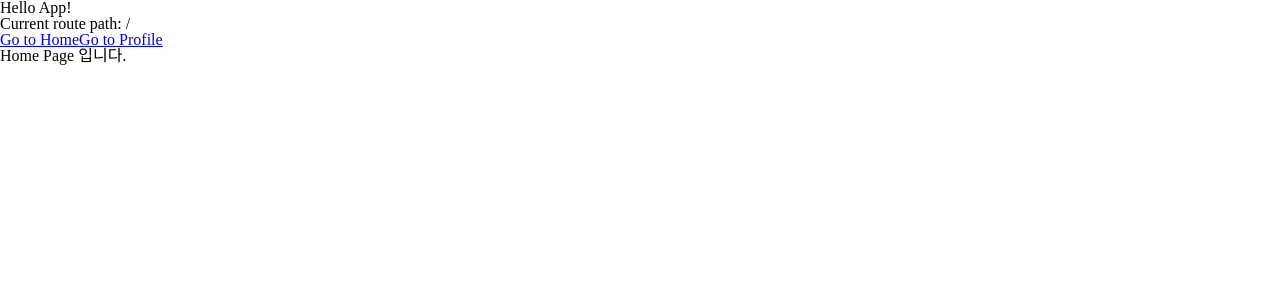
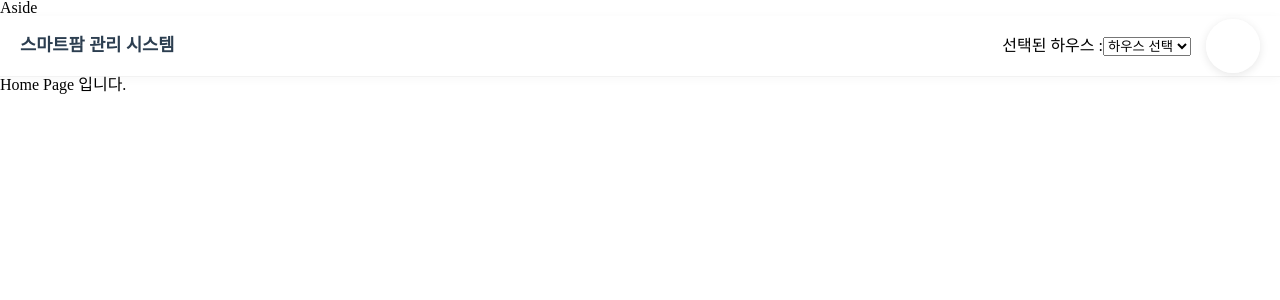
Before and after one commit to ev-goodday/smartfarm_app, a Vue app in the folder frontend/: page / in a window 1280 px wide. Shown: the top 300 px of the page. Built offline with nearby package versions, Linux system fonts and the light colour scheme.

Commit message:
5강 - 프론트엔드 레이아웃 구성 요소 추가 및 Sass 설정

```diff
--- a/frontend/package.json
+++ b/frontend/package.json
@@ -11,6 +11,8 @@
     "format": "prettier --write src/"
   },
   "dependencies": {
+    "sass": "^1.87.0",
+    "sass-loader": "^16.0.5",
     "vue": "^3.5.13",
     "vue-router": "^4.5.0"
   },
--- a/frontend/src/App.vue
+++ b/frontend/src/App.vue
@@ -1,11 +1,9 @@
 <template>
-  <h1>Hello App!</h1>
-  <p><strong>Current route path:</strong> {{ $route.fullPath }}</p>
-  <nav>
-    <RouterLink to="/">Go to Home</RouterLink>
-    <RouterLink to="/Profile">Go to Profile</RouterLink>
-  </nav>
-  <main>
-    <RouterView />
-  </main>
+  <div>
+    <Layout />
+  </div>
 </template>
+
+<script setup>
+import Layout from '@/components/layout/Layout.vue'
+</script>
--- /dev/null
+++ b/frontend/src/components/common/AsideComponent.vue
@@ -0,0 +1,11 @@
+<template>
+  <div>
+    <h1>Aside</h1>
+  </div>
+</template>
+
+<script>
+export default {}
+</script>
+
+<style></style>
--- /dev/null
+++ b/frontend/src/components/common/HeaderComponent.vue
@@ -0,0 +1,103 @@
+<template>
+  <header class="header">
+    <div class="wrapper">
+      <nav class="main-nav">
+        <div class="service-tile">스마트팜 관리 시스템</div>
+        <div>선택된 하우스 :</div>
+        <select class="house-select">
+          <option value="1">하우스 선택</option>
+          <option value="2">하우스 1</option>
+          <option value="3">하우스 2</option>
+        </select>
+        <RouterLink to="/profile" class="profile-link" />
+      </nav>
+    </div>
+  </header>
+</template>
+
+<script>
+export default {}
+</script>
+
+<style lang="scss" scoped>
+header {
+  height: 60px;
+  padding: 0 20px;
+  background-color: #fff;
+  border-bottom: 1px solid rgba(0, 0, 0, 0.05);
+  box-shadow: 0 2px 10px rgba(0, 0, 0, 0.03);
+
+  .wrapper {
+    display: flex;
+    justify-content: space-between;
+    height: 100%;
+
+    .main-nav {
+      display: flex;
+      align-items: center;
+      width: 100%;
+
+      .service-tile {
+        flex: 1;
+        font-size: 1.1em;
+        font-weight: bold;
+        color: #2c3e50;
+        cursor: pointer;
+        transition: all 0.2s ease;
+
+        &:hover {
+          color: #3498db;
+        }
+      }
+      .house-selector {
+        margin-left: 10px;
+        background-color: var(--item-bg-lighter);
+        border: none;
+        border-radius: var(--default-border-radius);
+        padding: 8px 15px;
+        font-size: 0.9em;
+        color: #2c3e50;
+        cursor: pointer;
+        transition: all 0.2s ease;
+        box-shadow: 0 1px 3px rgba(0, 0, 0, 0.05);
+
+        &:hover {
+          background-color: #eff2f7;
+          transform: translateY(-2px);
+        }
+
+        &:focus {
+          outline: none;
+          background-color: #eff2f7;
+          box-shadow: 0 2px 5px rgba(0, 0, 0, 0.1);
+        }
+      }
+
+      option {
+        padding: 8px;
+        background-color: var(--item-bg-white);
+        color: #2c3e50;
+      }
+
+      .profile-link {
+        width: 38px;
+        height: 38px;
+        margin-left: 15px;
+        padding: 5px;
+        border-radius: 50%;
+        background-repeat: no-repeat;
+        background-position: center;
+        background-size: cover;
+        box-shadow: 0 2px 10px rgba(0, 0, 0, 0.1);
+        border: 3px solid white;
+        transition: all 0.2s ease;
+
+        &:hover {
+          transform: scale(1.05);
+          box-shadow: 0 4px 15px rgba(0, 0, 0, 0.15);
+        }
+      }
+    }
+  }
+}
+</style>
--- /dev/null
+++ b/frontend/src/components/layout/Layout.vue
@@ -0,0 +1,17 @@
+<template>
+  <div class="layout">
+    <AsideComponent />
+
+    <div class="main-content">
+      <HeaderComponent />
+      <RouterView />
+    </div>
+  </div>
+</template>
+
+<script setup>
+import AsideComponent from '@/components/common/AsideComponent.vue'
+import HeaderComponent from '@/components/common/HeaderComponent.vue'
+</script>
+
+<style></style>
```
Also changed, not shown: 1 other file (tests, documents, lock files or other folders).
